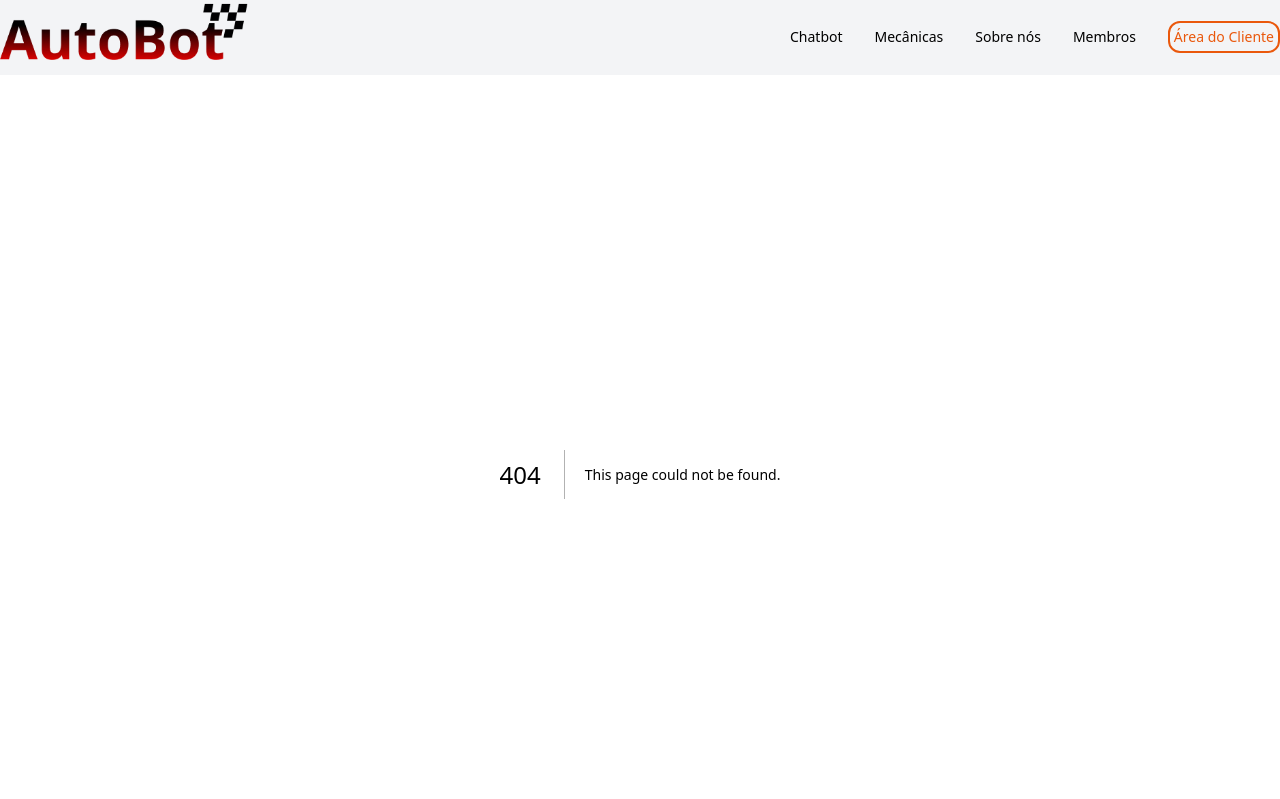
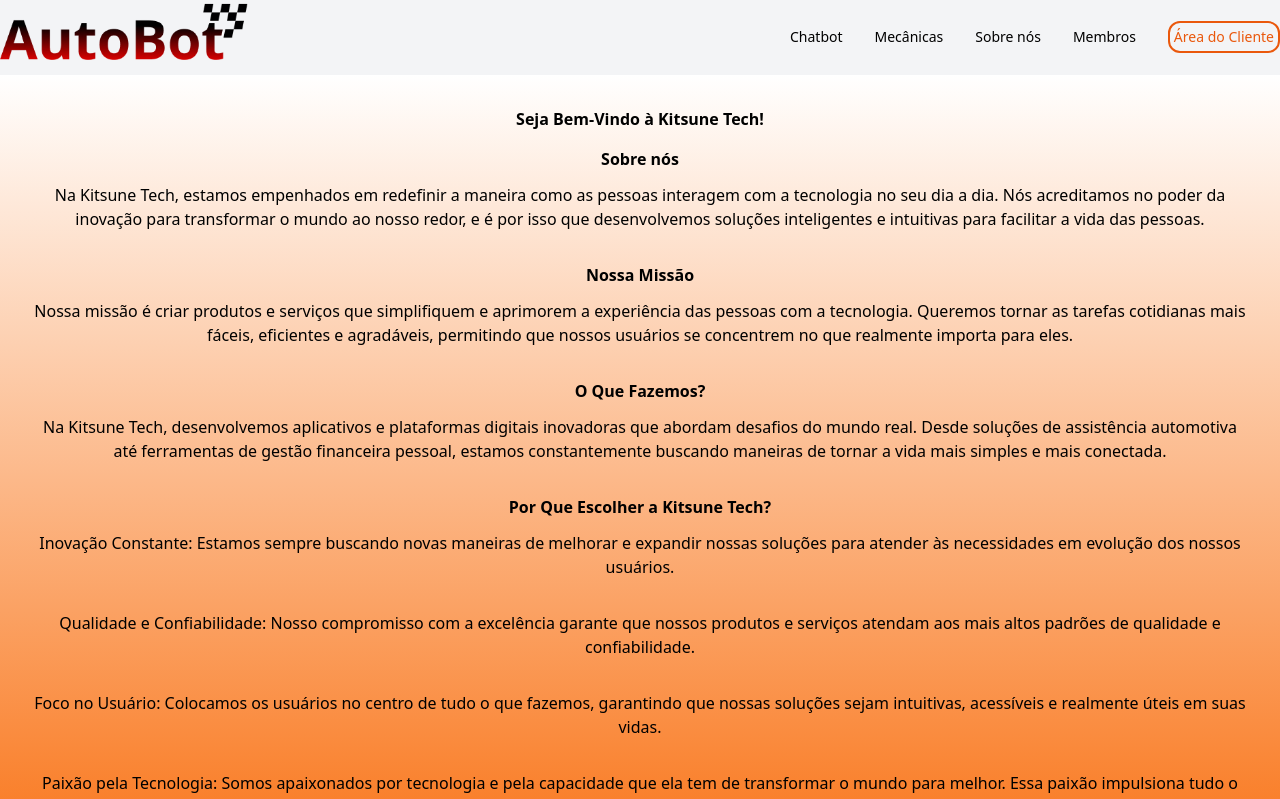
Before and after one commit to KitsuneTechno/HTML_NextJS, a Next.js app in the folder autobot/: page /sobre in a window 1280 px wide. Before the commit this address had no page. Shown: the top 799 px of the page. Built offline with nearby package versions, Linux system fonts and the light colour scheme.

Commit message:
Página Sobre concluída.

```diff
--- a/autobot/src/app/globals.css
+++ b/autobot/src/app/globals.css
@@ -52,7 +52,7 @@
   }
 
   .contentWrap{
-    @apply p-1 md:p-8 max-h-screen bg-gradient-to-t from-orange-500  to-white h-screen;
+    @apply p-1 md:p-8 max-h-screen bg-gradient-to-t from-orange-500  to-white;
   }
 
   .cards{
@@ -80,4 +80,22 @@
     text-lg sm:text-2xl md:text-3xl transition ease-in-out hover:text-blue-500
     hover:underline duration-200 mt-48;
   }
+
+  .aboutContainer{
+    @apply p-8 sm:p-12 md:p-8 max-h-screen bg-gradient-to-t from-orange-500  to-white
+    mb-16 relative;
+
+    & h1{
+      @apply text-center text-2xl sm:text-base font-bold mb-4;
+    }
+
+    & h3{
+      @apply font-semibold mb-3 text-center;
+    }
+
+    & p{
+      @apply mb-8 text-xs sm:text-base text-center;
+    }
+
+  }
 }
--- /dev/null
+++ b/autobot/src/app/sobre/page.tsx
@@ -0,0 +1,64 @@
+export default function Sobre(){
+    return(
+        <div className="aboutContainer">
+            <h1>Seja Bem-Vindo à Kitsune Tech!</h1>
+
+            <h3>Sobre nós</h3>
+
+            <p>
+                Na Kitsune Tech, estamos empenhados em redefinir a maneira como as
+                pessoas interagem com a tecnologia no seu dia a dia. Nós acreditamos
+                no poder da inovação para transformar o mundo ao nosso redor, e é por
+                isso que desenvolvemos soluções inteligentes e intuitivas para
+                facilitar a vida das pessoas.
+            </p>
+
+            <h3>Nossa Missão</h3>
+
+            <p>
+                Nossa missão é criar produtos e serviços que simplifiquem e aprimorem
+                a experiência das pessoas com a tecnologia. Queremos tornar as tarefas
+                cotidianas mais fáceis, eficientes e agradáveis, permitindo que nossos
+                usuários se concentrem no que realmente importa para eles.
+            </p>
+
+            <h3>O Que Fazemos?</h3>
+
+            <p>
+                Na Kitsune Tech, desenvolvemos aplicativos e plataformas digitais
+                inovadoras que abordam desafios do mundo real. Desde soluções de
+                assistência automotiva até ferramentas de gestão financeira pessoal,
+                estamos constantemente buscando maneiras de tornar a vida mais simples
+                e mais conectada.
+            </p>
+
+            <h3>Por Que Escolher a Kitsune Tech?</h3>
+
+            <p>
+                Inovação Constante: Estamos sempre buscando novas maneiras de melhorar
+                e expandir nossas soluções para atender às necessidades em evolução
+                dos nossos usuários.
+            </p>
+
+            <p>
+                Qualidade e Confiabilidade: Nosso compromisso com a excelência garante
+                que nossos produtos e serviços atendam aos mais altos padrões de
+                qualidade e confiabilidade.
+            </p>
+
+            <p>
+                Foco no Usuário: Colocamos os usuários no centro de tudo o que
+                fazemos, garantindo que nossas soluções sejam intuitivas, acessíveis e
+                realmente úteis em suas vidas.
+            </p>
+
+            <p>
+                Paixão pela Tecnologia: Somos apaixonados por tecnologia e pela
+                capacidade que ela tem de transformar o mundo para melhor. Essa paixão
+                impulsiona tudo o que fazemos na Kitsune Tech. Junte-se a nós na
+                jornada para simplificar e aprimorar a experiência das pessoas com a
+                tecnologia.
+            </p>
+        </div>
+    )
+}
```
